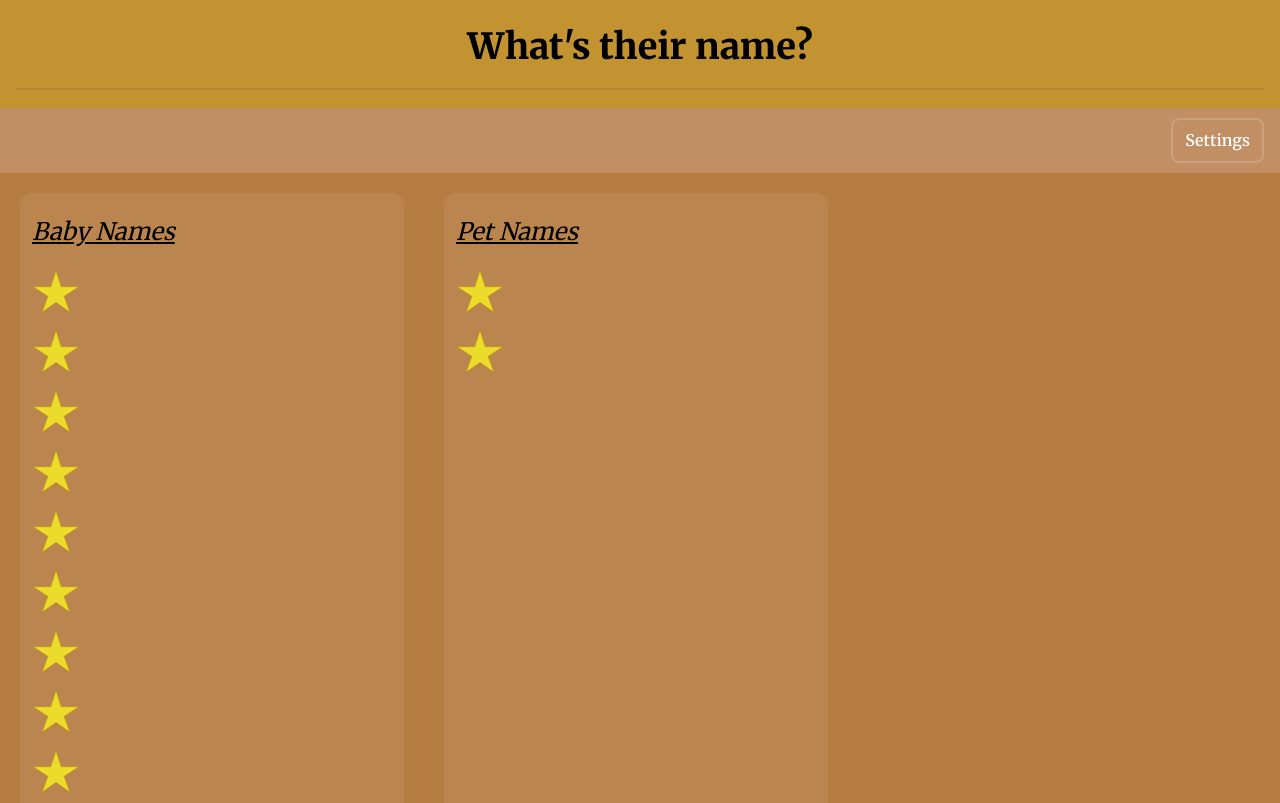
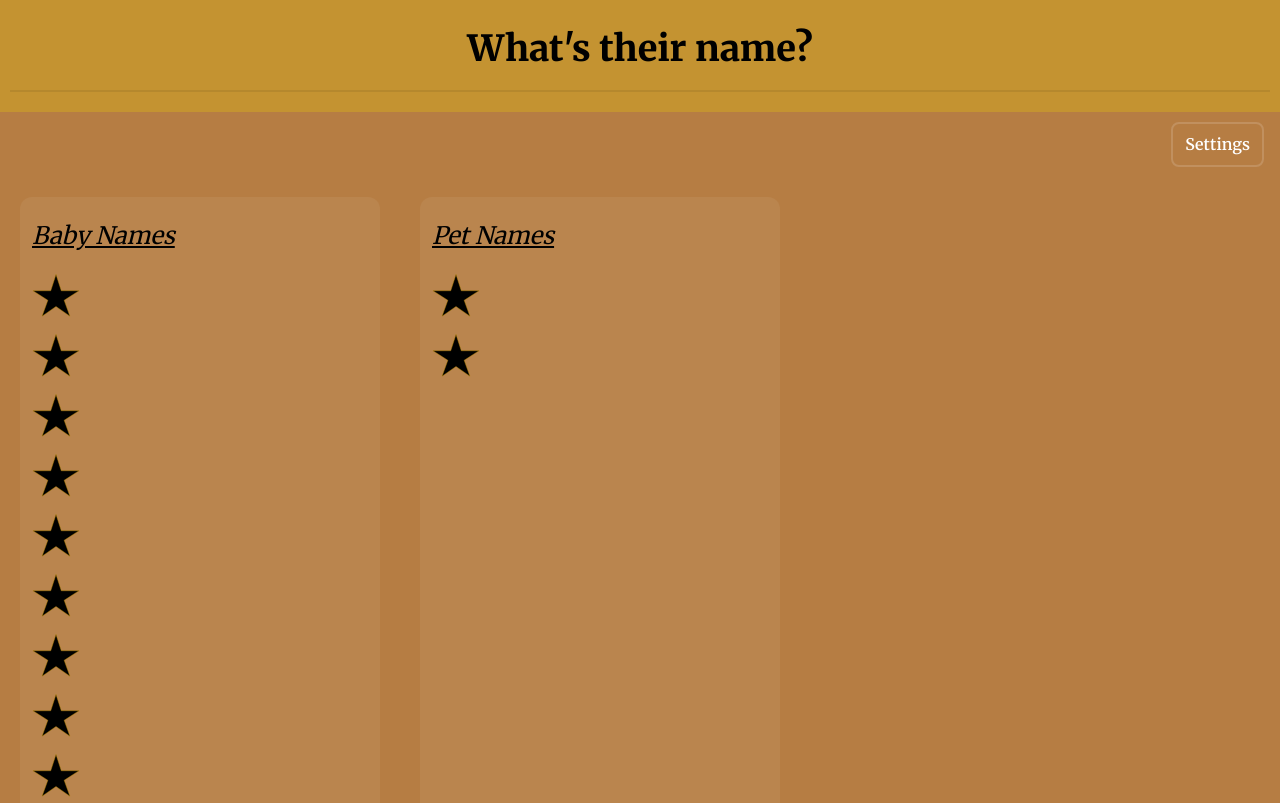
Before and after one commit to tftechcontact/what-is-their-name, a plain HTML site: page index.html in a window 1280 px wide. Shown: the top 803 px of the page. Drawn offline with Linux system fonts and the light colour scheme.

Commit message:
Update style.css

```diff
--- a/style.css
+++ b/style.css
@@ -1,39 +1,45 @@
-/*
-  WRAPPER: style-root
-  Purpose: Global styles for the app. Modify variables below to change colors/fonts globally.
-*/
-
-/* Color & typography variables (use your specified hex values) */
-:root{
-  --bg: #b67d43;            /* UI background */
-  --banner-bg: #c49331;     /* title banner */
-  --navbar-bg: #c28f65;     /* navbar (using your latest requested value) */
-  --star-fill: #EBDB2A;     /* star button color */
-  --bul-color: #595852;     /* bullets color */
-  --text-primary: #000000;  /* main text (you specified #00000; interpreted as black #000000) */
-  --footer-copy: #434343;   /* footer copyright */
-  --line-height: 1.6;       /* global line-height */
-  --title-font: 'Merriweather', serif;
-  --footer-font: 'Nunito', sans-serif; /* substitute for "Nonito" */
+/* ============================================================
+   GLOBAL RESET
+   Keeps spacing consistent across all browsers.
+   ============================================================ */
+* {
+  margin: 0;
+  padding: 0;
+  box-sizing: border-box;
 }
 
-/* Page base */
-html, body {
-  height: 100%;
-  margin: 0;
-  font-family: var(--title-font);
-  background: var(--bg);
-  color: var(--text-primary);
-  line-height: var(--line-height);
-  -webkit-font-smoothing:antialiased;
+/* ============================================================
+   BODY STYLING
+   Global background + default fonts + readability line-height
+   ============================================================ */
+body {
+  background-color: #b67d43;
+  font-family: "Merriweather", serif;
+  line-height: 1.6;
+  color: #000;
 }
 
-/* Banner */
+/* ============================================================
+   BANNER
+   ============================================================ */
 .app-banner {
-  background: var(--banner-bg);
+  background-color: #c49331;
   text-align: center;
-  padding: 18px 16px 10px 16px;
+  padding: 20px 10px;
 }
+
+.app-title {
+  font-size: 36px;
+  font-weight: 800;
+}
+
+.app-tagline {
+  font-size: 18px;
+  font-weight: 600;
+  margin-top: 4px;
+}
+
+.banner-divider {
 .app-title {
   font-weight: 800; /* extra-bold */
   font-size: 36px;
```
